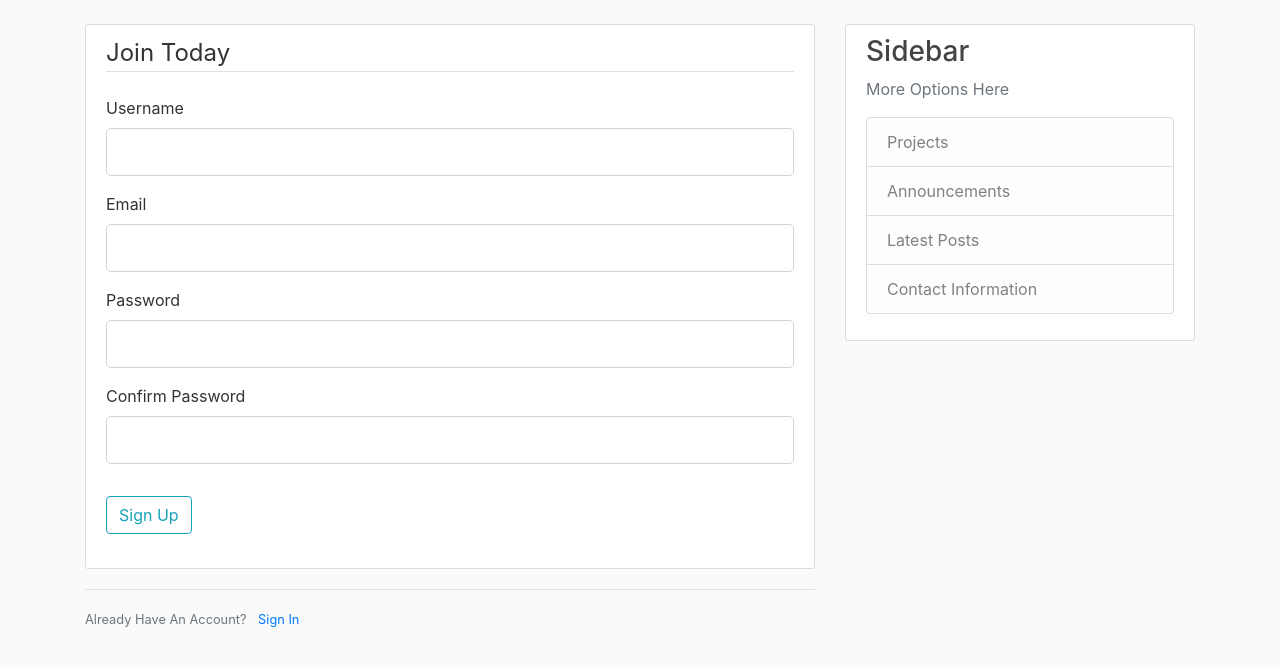
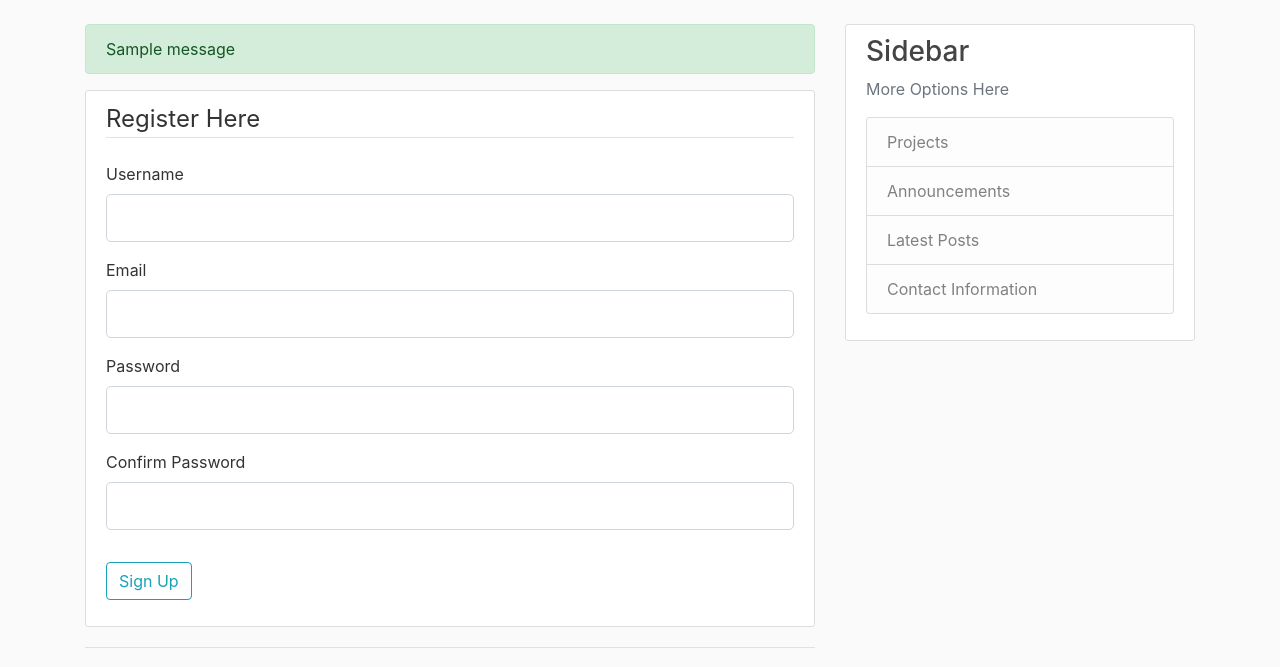
Before and after one commit to mathews1193/Personal-Website, a Flask app: page /register in a window 1280 px wide. Shown: the part 56-723 px from the top of the page. Run offline with Flask 2, Linux system fonts and the light colour scheme; one stand-in notice (Sample message) is shown; some libraries are stand-ins or nearby versions.

Commit message:
Fixed sign up button

```diff
--- a/app.py
+++ b/app.py
@@ -1,6 +1,6 @@
 # Main application of the flask website including all the routes to each page
 
-from flask import Flask , render_template, url_for
+from flask import Flask , render_template, url_for , flash, redirect
 from forms import RegistrationForm, LoginForm
 app = Flask(__name__)
 
@@ -45,9 +45,12 @@ def contact():
     return render_template('contact.html')
 
 # registration page
-@app.route("/register")
+@app.route("/register", methods=['GET', 'POST'])
 def register():
     form = RegistrationForm()
+    if form.validate_on_submit():
+        flash(f'Account Created for {form.username.data}!', 'success')
+        return redirect(url_for('home'))
     return render_template('register.html', title='Register', form=form)
 
 # login page
--- a/templates/layout.html
+++ b/templates/layout.html
@@ -43,6 +43,15 @@
       <main role="main" class="container">
         <div class="row">
           <div class="col-md-8">
+            {% with messages = get_flashed_messages(with_categories=true) %}
+              {% if messages %}
+                {% for category, message in messages %}
+                <div class="alert alert-{{ category }}">
+                  {{ message }}
+                </div>
+                {% endfor %}
+              {% endif %}
+            {% endwith %}
             {% block content %}{% endblock %}
           </div>
           <div class="col-md-4">
--- a/templates/login.html
+++ b/templates/login.html
@@ -1,5 +1,5 @@
 {% extends "layout.html" %}
 <title>About</title>
 {% block content %}
-    <h1>About</h1>
+    <h1>Login</h1>
 {% endblock content %}
--- a/templates/register.html
+++ b/templates/register.html
@@ -4,7 +4,7 @@
         <form method="POST" action="">
             {{ form.hidden_tag() }}
             <fieldset class="form-group">
-                <legend class="border-bottom mb-4">Join Today</legend> <!-- subtitle for page -->
+                <legend class="border-bottom mb-4">Register Here</legend> <!-- subtitle for page -->
                 <div class="form-group">
                     {{ form.username.label(class="form-control-label") }} <!-- username -->
                     {{ form.username(class="form-control form-control-lg")}}
@@ -23,7 +23,7 @@
                 </div>
             </fieldset>
             <div class="form-group">
-                {{ form.submit.label(class="btn btn-outline-info") }} <!-- submit -->
+                {{ form.submit(class="btn btn-outline-info") }} <!-- submit -->
             </div>
         </form>
     </div>
```
